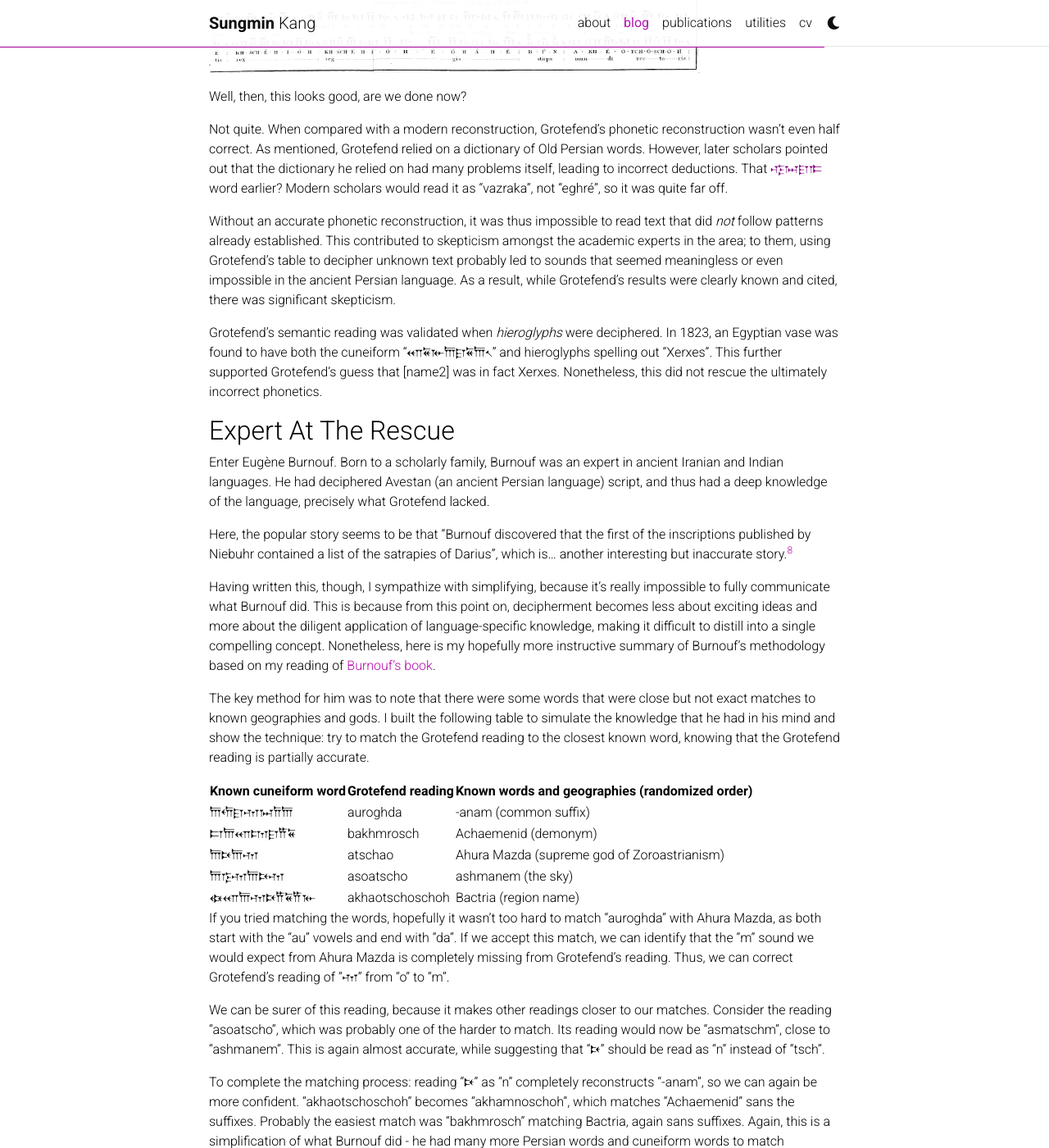
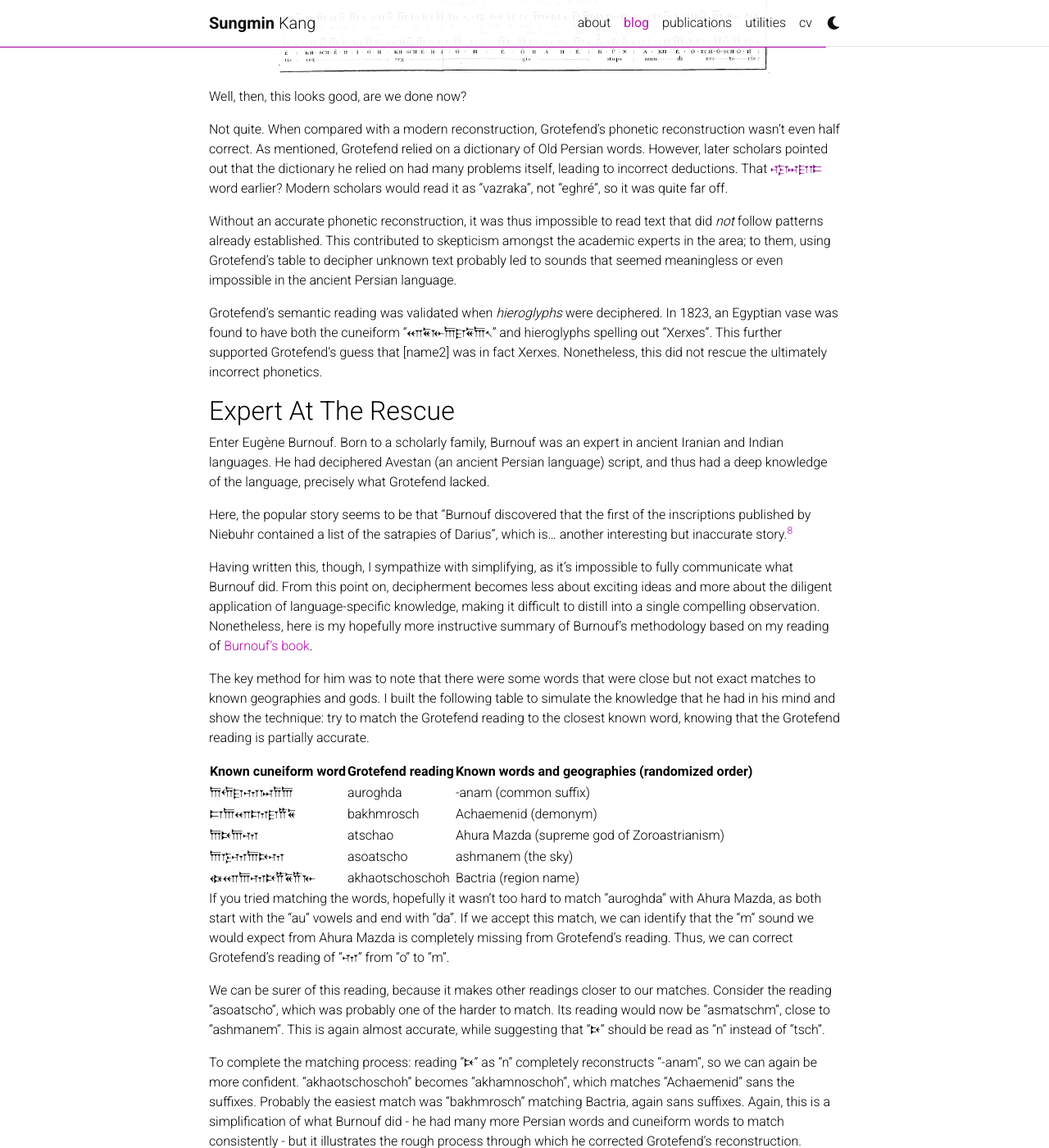
Before and after one commit to smkang96/smkang96.github.io, a Jekyll site: the page built from _posts/2026-08-13-how-cuneiform.md, in a window 1280 px wide and 1400 px high, scrolled down 8472 px. Shown: the whole window at 82% size. Built offline with Jekyll 4.4.1, drawn with Linux system fonts in a browser that asks for light colours; full-size pictures stand in for the smaller copies a plugin makes; comment, search, counter and statistics services are not loaded; a style sheet for code colours, icons or effects is not loaded; some of the changed lines change nothing that is shown; some of the changed text lies outside the part shown.

Commit message:
my own pass 2

```diff
--- a/_posts/2026-08-13-how-cuneiform.md
+++ b/_posts/2026-08-13-how-cuneiform.md
@@ -10,7 +10,7 @@
 
 How did people learn to read this stuff?
 
-![a close-up image of a cuneiform inscription](/assets/images/2026-07-24-21-45-34.png){: width="600" }
+![a close-up image of a cuneiform inscription](/assets/images/2026-07-24-21-45-34.png){: width="600" .center}
 
 I don't know why, but I've been thinking about this for a few months now, and decided to get to the bottom of it.
 
@@ -26,7 +26,7 @@
 
 Travelers visiting ancient Persian lands regularly encountered sculptures accompanied by mysterious 'decorations':
 
-![dense cuneiform with sculpted figurines to the left, right, and bottom.](/assets/images/2026-07-24-23-30-31.png){: width="600" }
+![dense cuneiform with sculpted figurines to the left, right, and bottom.](/assets/images/2026-07-24-23-30-31.png){: width="600" .center}
 
 Many thought this was text, and tried to decipher it, without making much (known) progress. Nonetheless, there were some early guesses which turned out to be correct. For example, the Italian traveler Pietro Della Valle, who had been in the region between 1616-1621, saw the glyph
 
@@ -48,7 +48,7 @@
 
 Carsten Niebuhr, a German mathematician and cartographer, excelled in his studies, and was thus recommended to be part of the Danish Arabia expedition at the age of 27. You can see his journey route below:
 
-![map of the danish expedition to yemen](/assets/images/2026-07-25-00-40-35.png){: width="600" }
+![map of the danish expedition to yemen](/assets/images/2026-07-25-00-40-35.png){: width="600" .center}
 
 _Image from [deSyracuse](https://twitter.com/deSyracuse/status/1171377770598977536)._
 
@@ -58,7 +58,7 @@
 
 Second, Niebuhr noticed that there was not just one but three types of script. See an image of how he classified them below (on the right, tables B, C, and D):
 
-![Niebuhr's table of script types](/assets/images/2026-07-25-14-25-10.png){: width="600" }
+![Niebuhr's table of script types](/assets/images/2026-07-25-14-25-10.png){: width="600" .center}
 
 Not having seen the inscriptions myself, it is difficult to know how easy it is to tell in person, but once they are organized like this it is relatively easy to see the differences. In type B, for example, the wedges only appear vertically or horizontally, _except_ when the wedge is used alone. In type C, various forms of diagonally oriented wedges appear. Type D is somewhat similar to type B, but there are generally more wedges. Probably there was some physical separation between the blocks, making it easier for Niebuhr to tell that they were meant to be distinct.
 
@@ -96,7 +96,7 @@
 
 If the script is alphabetic, certain glyphs are likely vowels. We can identify which of them are vowels, by looking at glyph frequency, since vowels can be expected to occur more often. Indeed, three glyphs are notably more frequent: 𐎠, 𐎶[^2], and 𐎡.
 
-The usage of these glyphs closely fits vowel usage in the [Avestan](https://en.wikipedia.org/wiki/Avestan) language (the language used by the Persian peoples in 1500-400 BCE). Therefore, we can deduce that the language the glyphs are recording is similar in nature. This makes sense because the glyphs were found in Persian lands, and Avestan is a Persian language.[^3]
+Grotefend argued the usage of these glyphs closely fits vowel usage in the [Avestan](https://en.wikipedia.org/wiki/Avestan) language (the language used by the Persian peoples in 1500-400 BCE). Therefore, we can deduce that the language the glyphs are recording is similar in nature. This makes sense because the glyphs were found in Persian lands, and Avestan is a Persian language.[^3]
 
 ### The script is read left-to-right
 
@@ -104,15 +104,15 @@
 
 Here, Grotefend did not give a specific example, but it's fairly easy to find one. Consider the often-recurring pattern "𐎧𐏁𐎠𐎹𐎰𐎡𐎹", and how it is recorded in Niebuhr's original table. We can see an instance of the _left_ part of it appearing on the right side of second line and the _right_ part at the left side of the third line. This provides reasonably strong indication that the glyphs are read left-to-right, top-to-bottom, just like the Latin alphabet usually is.
 
-![linebreak of common cuneiform word](/assets/images/2026-07-25-16-22-04.png){: width="600" }
+![linebreak of common cuneiform word](/assets/images/2026-07-25-16-22-04.png){: width="600" .center}
 
 ### The pattern "𐎧𐏁𐎠𐎹𐎰𐎡𐎹" likely means "king", with the king's name appearing to its left
 
 With the reading order in mind, Grotefend observes that Niebuhr's Table B and G start as:
 
-> Table B: &nbsp;&nbsp;`𐎭𐎠𐎼𐎹𐎺𐎢𐏁𐏐𐎧𐏁𐎠𐎹𐎰𐎡𐎹`
+> Table B: &nbsp;&nbsp;𐎭𐎠𐎼𐎹𐎺𐎢𐏁𐏐𐎧𐏁𐎠𐎹𐎰𐎡𐎹
 >
-> Table G: `𐎧𐏁𐎹𐎠𐎼𐏁𐎠𐏐𐎧𐏁𐎠𐎹𐎰𐎡𐎹`
+> Table G: 𐎧𐏁𐎹𐎠𐎼𐏁𐎠𐏐𐎧𐏁𐎠𐎹𐎰𐎡𐎹
 
 From this, he conjectures that "𐎧𐏁𐎠𐎹𐎰𐎡𐎹" is a title, most likely "king", and that the sequence preceding "𐎧𐏁𐎠𐎹𐎰𐎡𐎹" is the king's name. This makes sense as there are also inscriptions where the "king" sequence appears in succession: "<span style="color:goldenrod">𐎧𐏁𐎠𐎹𐎰𐎡𐎹</span>𐏐<span style="color:goldenrod">𐎧𐏁𐎠𐎹𐎰𐎡𐎹</span>𐎠𐎴𐎠𐎶", which would mean "king of kings".
 
@@ -190,13 +190,13 @@
 
 Grotefend, not being an expert in ancient Persian himself, used a dictionary of Old Persian words to reconstruct even more. For example, <span style="color:purple">𐎺𐏀𐎼𐎣</span> would read as "e?r?" based on what we have deduced. Grotefend thinks this word is an adjective (as it appears after "king"), and finds from the dictionary the word "eghré", meaning "strong" or "great". Thus he further connected "𐏀" with "gh" and "𐎣" with "é". Through such a process, he constructed the following table and provided the meaning of the shorter inscriptions from Niebuhr:
 
-![grotefend's table of old persian cuneiform decipherment](/assets/images/2026-07-26-18-24-36.png){: width="600" }
+![grotefend's table of old persian cuneiform decipherment](/assets/images/2026-07-26-18-24-36.png){: width="600" .center}
 
 Well, then, this looks good, are we done now?
 
 Not quite. When compared with a modern reconstruction, Grotefend's phonetic reconstruction wasn't even half correct. As mentioned, Grotefend relied on a dictionary of Old Persian words. However, later scholars pointed out that the dictionary he relied on had many problems itself, leading to incorrect deductions. That <span style="color:purple">𐎺𐏀𐎼𐎣</span> word earlier? Modern scholars would read it as "vazraka", not "eghré", so it was quite far off.
 
-Without an accurate phonetic reconstruction, it was thus impossible to read text that did _not_ follow patterns already established. This contributed to skepticism amongst the academic experts in the area; to them, using Grotefend's table to decipher unknown text probably led to sounds that seemed meaningless or even impossible in the ancient Persian language. As a result, while Grotefend's results were clearly known and cited, there was significant skepticism.
+Without an accurate phonetic reconstruction, it was thus impossible to read text that did _not_ follow patterns already established. This contributed to skepticism amongst the academic experts in the area; to them, using Grotefend's table to decipher unknown text probably led to sounds that seemed meaningless or even impossible in the ancient Persian language.
 
 Grotefend's semantic reading was validated when _hieroglyphs_ were deciphered. In 1823, an Egyptian vase was found to have both the cuneiform "𐎧𐏁𐎹𐎠𐎼𐏁𐎠𐏐" and hieroglyphs spelling out "Xerxes". This further supported Grotefend's guess that [name2] was in fact Xerxes. Nonetheless, this did not rescue the ultimately incorrect phonetics.
 
@@ -206,7 +206,7 @@
 
 Here, the popular story seems to be that "Burnouf discovered that the first of the inscriptions published by Niebuhr contained a list of the satrapies of Darius", which is... another interesting but inaccurate story.[^8]
 
-Having written this, though, I sympathize with simplifying, because it's really impossible to fully communicate what Burnouf did. This is because from this point on, decipherment becomes less about exciting ideas and more about the diligent application of language-specific knowledge, making it difficult to distill into a single compelling concept. Nonetheless, here is my hopefully more instructive summary of Burnouf's methodology based on my reading of [Burnouf's book](https://archive.org/details/mmoiresurdeuxin01burngoog/page/n196/mode/2up).
+Having written this, though, I sympathize with simplifying, as it's impossible to fully communicate what Burnouf did. From this point on, decipherment becomes less about exciting ideas and more about the diligent application of language-specific knowledge, making it difficult to distill into a single compelling observation. Nonetheless, here is my hopefully more instructive summary of Burnouf's methodology based on my reading of [Burnouf's book](https://archive.org/details/mmoiresurdeuxin01burngoog/page/n196/mode/2up).
 
 The key method for him was to note that there were some words that were close but not exact matches to known geographies and gods. I built the following table to simulate the knowledge that he had in his mind and show the technique: try to match the Grotefend reading to the closest known word, knowing that the Grotefend reading is partially accurate.
 
@@ -228,7 +228,7 @@
 
 Burnouf's phonetic reconstruction was _still_ not completely correct, but it was substantially closer than Grotefend's. Over the years, later scholars could further refine the phonetic reconstruction, eventually leading to its modern form:
 
-![Wikipedia's phonetic table of Old Persian cuneiform](/assets/images/2026-08-08-17-51-56.png){: width="600" }
+![Wikipedia's phonetic table of Old Persian cuneiform](/assets/images/2026-08-08-17-51-56.png){: width="600" .center}
 
 ## Epilogue: The Behistun Inscription
 
@@ -236,7 +236,7 @@
 
 Here, the British officer Henry Rawlinson played a role similar to Niebuhr. During his time in Persia, Rawlinson provided an accurate depiction of the [Behistun Inscription](https://en.wikipedia.org/wiki/Behistun_inscription), which has inscriptions in all cuneiform types, but which are much longer. This seems to have been enough source material for the decipherment of the other types. Just look at how much is inscribed: all the "lines" you see on the left, on the right, and on the bottom of the photograph are all in fact cuneiform from what I can see.
 
-![A photograph of the Behistun inscription](/assets/images/2026-08-08-17-59-53.png){: width="600" }
+![A photograph of the Behistun inscription](/assets/images/2026-08-08-17-59-53.png){: width="600" .center}
 
 But that's a story for another day, and I've satisfied my itch for a while. When (if?) we come back to this topic, we'll describe what ideas were used in deciphering the other, substantially more complex cuneiform types.
 
--- a/_sass/_base.scss
+++ b/_sass/_base.scss
@@ -1003,3 +1003,8 @@
   font-display: swap;
   unicode-range: U+103A0-103D5;
 }
+
+img.center {
+  display: block;
+  margin: 0 auto;
+}
```
